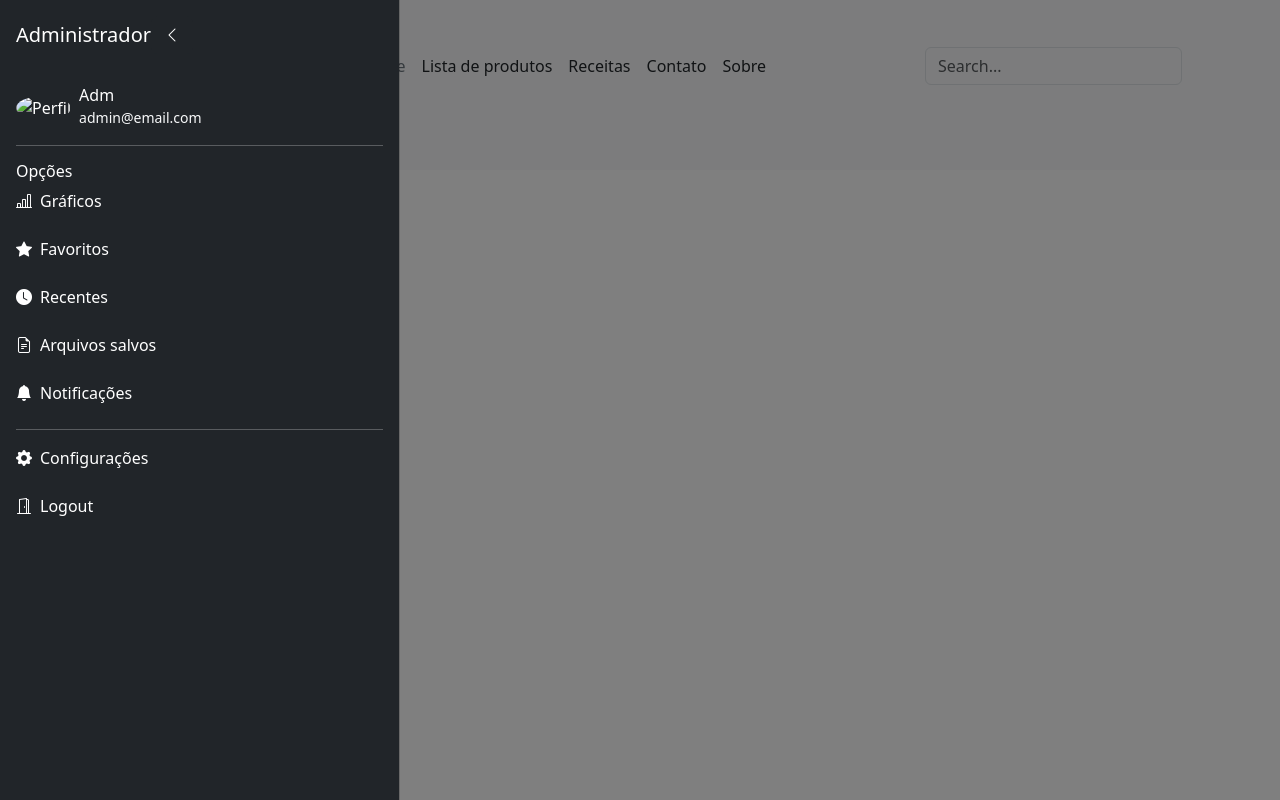
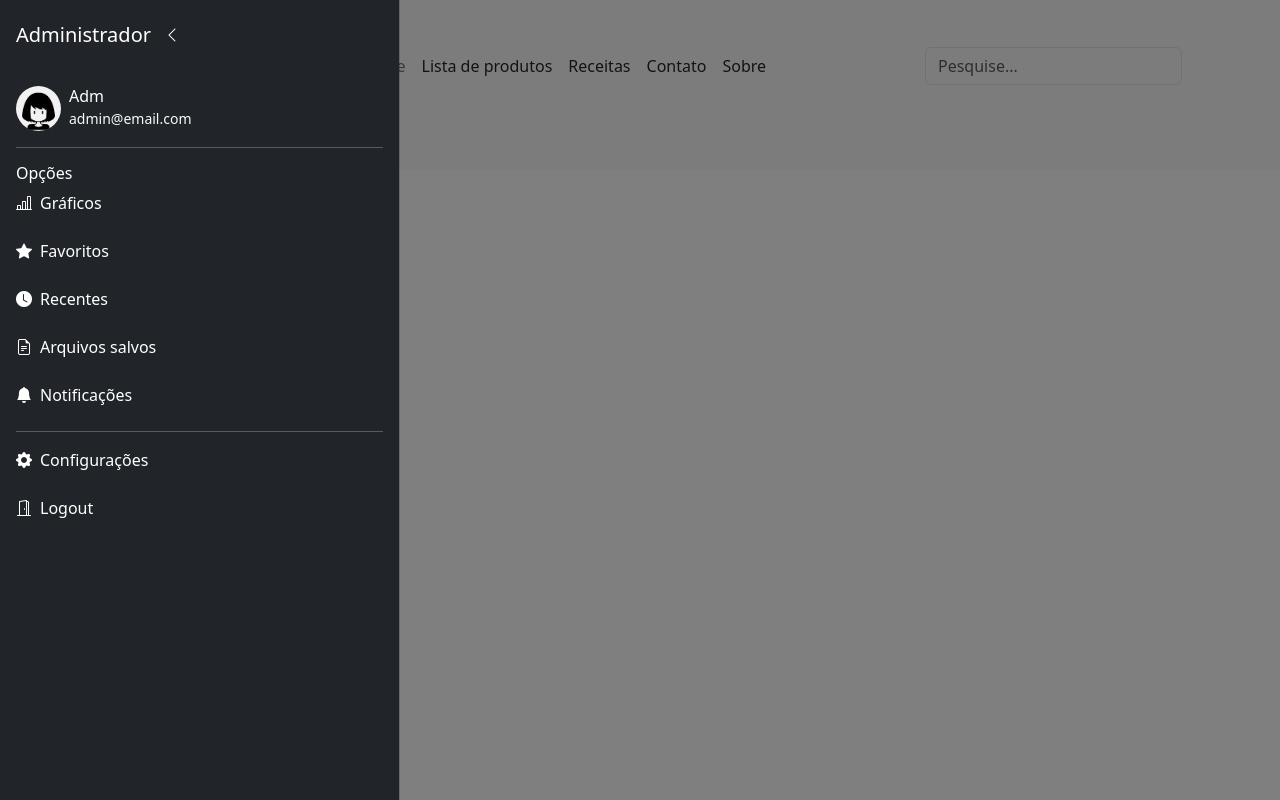
Before and after one commit to isaipers/Card-pio, a website: page views/index.html in a window 1280 px wide. Drawn offline with nearby package versions, Linux system fonts and the light colour scheme.

Commit message:
att do cardapio

```diff
--- a/views/index.html
+++ b/views/index.html
@@ -15,7 +15,7 @@
         </div>
         <div class="offcanvas-body text-white">
           <div class="d-flex align-items-center mb-3">
-            <img src="administrador.png" alt="Perfil" class="rounded-circle me-2 ">
+            <img src="/imagens/avatar.png" alt="Perfil" class="rounded-circle me-2 " width="45" height="45">
             <div>
               <h6 class="mb-0">Adm</h6>
               <small class="text-light">admin@email.com</small>
@@ -80,7 +80,7 @@
             </ul>
 
             <form class="col-12 col-lg-auto mb-3 mb-lg-0 me-lg-3" role="search">
-              <input type="search" class="form-control form-control-dark text-bg-light" placeholder="Search..." aria-label="Search">
+              <input type="search" class="form-control form-control-dark text-bg-light" placeholder="Pesquise..." aria-label="Search">
             </form>
             <div class="text-end">
                 <button type="button" class="btn btn-outline-dark me-2">Login</button>
```
Also changed, not shown: imagens/avatar.png (added).
